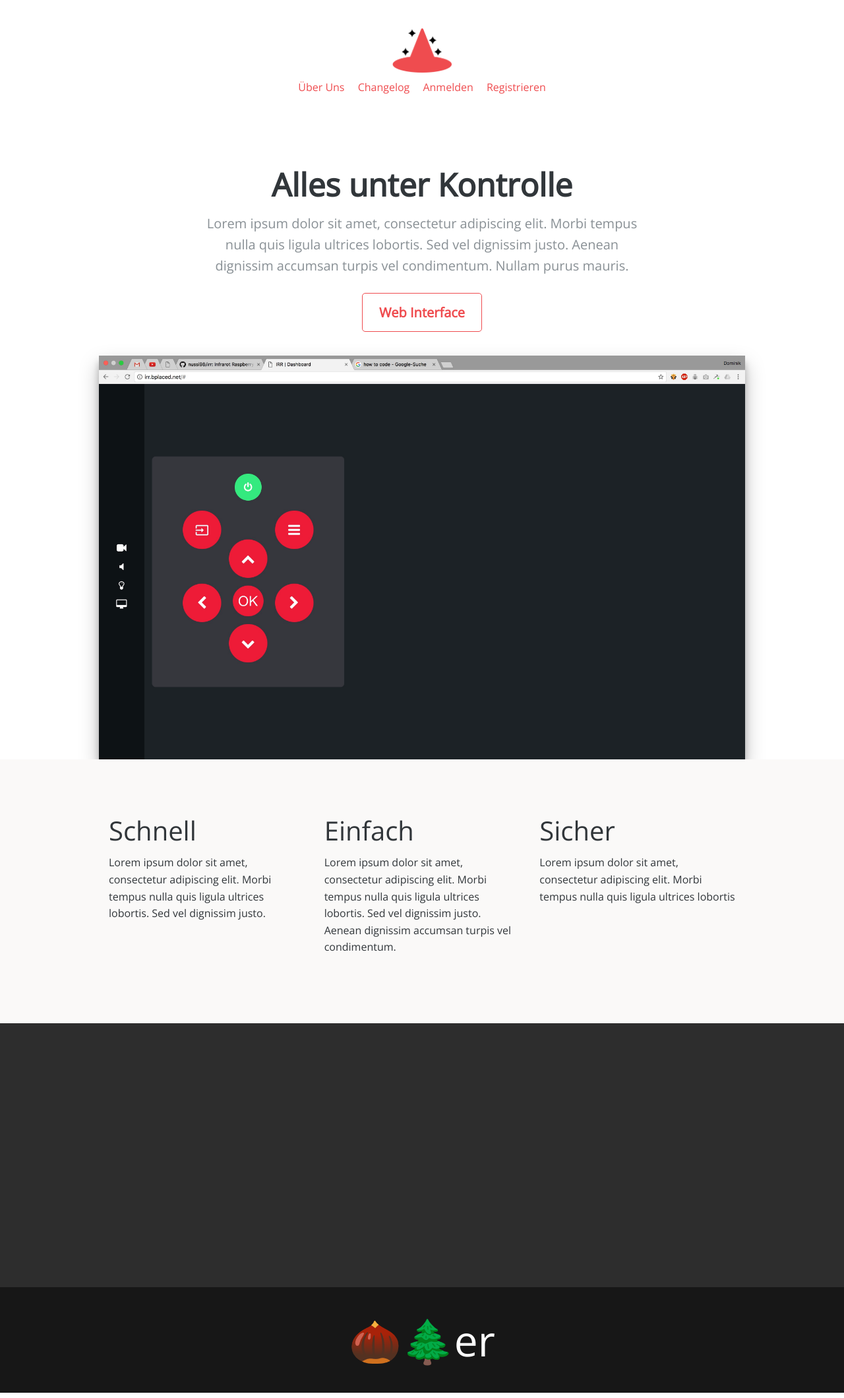
After one commit to nussbaumer-dominik/Mediatrix, a PHP site: page /showcase_Alternative.html in a window 1280 px wide. The commit adds this page. Shown: the whole page at 66% size. Run offline with PHP 8.4, Linux system fonts and the light colour scheme; some libraries are stand-ins or nearby versions.

Commit message:
new showcase

```diff
--- a/css/showcase.css
+++ b/css/showcase.css
@@ -35,6 +35,8 @@ header {
     color: #31363A;
     padding: 0;
     margin: 0; }
+    header ul #logo {
+      margin-bottom: 10px; }
     header ul li {
       display: inline-block;
       margin: 8px; }
@@ -46,11 +48,11 @@ header {
           color: #2D2D2D; }
 
 .hero {
-  padding-top: 40px;
+  padding-top: 20px;
   position: relative;
   z-index: 1; }
   .hero .upper {
-    padding-bottom: 80px; }
+    margin-bottom: 50px; }
   .hero h1 {
     font-size: 48px;
     margin-bottom: 0;
@@ -61,7 +63,7 @@ header {
     font-size: 20px;
     color: #899095;
     padding-top: 10px;
-    padding-bottom: 60px; }
+    padding-bottom: 40px; }
   .hero a {
     font-size: 20px;
     cursor: pointer;
--- a/css/showcase.scss
+++ b/css/showcase.scss
@@ -50,6 +50,10 @@ header {
     padding: 0;
     margin: 0;
 
+  #logo {
+    margin-bottom: 10px;
+  }
+
     li {
       display: inline-block;
       margin: 8px;
@@ -67,12 +71,12 @@ header {
 }
 
 .hero{
-  padding-top: 40px;
+  padding-top: 20px;
   position: relative;
   z-index: 1;
 
   .upper{
-    padding-bottom: 80px;
+    margin-bottom: 50px;
   }
 
   h1{
@@ -87,7 +91,7 @@ header {
     font-size: 20px;
     color: #899095;
     padding-top: 10px;
-    padding-bottom: 60px;
+    padding-bottom: 40px;
   }
 
   a{
--- /dev/null
+++ b/css/style.scss
@@ -0,0 +1,220 @@
+@import url('https://fonts.googleapis.com/css?family=Open+Sans');
+
+$color: #31363A;
+$main: #EF4C4F;
+$darkbg: #2D2D2D;
+
+//traffic-light color
+$ampel: #333;
+$color1: #FF0000;//red
+$color2: #FFFF00;//yellow
+$color3: #00FF00;//green
+
+html, body {
+  height: 100%;
+  font-family: 'Open Sans', 'Helvetica Neue', sans-serif;
+  -webkit-font-smoothing: antialiased;
+  background: #fff;
+  color: black;
+}
+
+body {
+  overflow-x: hidden;
+}
+
+*{
+  box-sizing: border-box;
+}
+
+.container {
+  max-width: 980px;
+  margin: 0 auto;
+  text-align: center;
+}
+
+.wrap {
+  width: 100%;
+  height: 100vh;
+  background: white;
+  overflow: hidden;
+
+  .circle {
+    background: $main;
+    position: absolute;
+    overflow: hidden;
+    height: 10000px;
+    width: 10000px;
+    top: -9097px;
+    border-radius: 50%;
+    left: 50%;
+    -webkit-transform: translate(-50%, 0);
+  }
+}
+  header {
+    width: 100%;
+    padding: 40px 0 0 0;
+    position: absolute;
+    bottom: 78vh;
+
+    ul {
+      list-style-type: none;
+      color: white;
+      padding: 0;
+      margin: 0;
+
+    #logo {
+      margin-bottom: 10px;
+    }
+
+    li {
+      display: inline-block;
+      margin: 8px;
+      a {
+        color: $color;
+        text-decoration: none;
+        transition: .2s;
+
+        &:hover{
+          color: white;
+        }
+      }
+    }
+  }
+}
+
+.landing {
+  padding-top: 20px;
+  position: absolute;
+  width: 100%;
+  bottom: -20.2vh;
+
+  .upper {
+    margin-bottom: 50px;
+  }
+
+  h1 {
+    font-size: 48px;
+    margin-bottom: 0;
+    font-weight: 900;
+    color: white;
+  }
+
+  p {
+    width: 66.666%;
+    margin: 0 auto;
+    font-size: 20px;
+    color: #f3f3f3;
+    padding-top: 10px;
+    padding-bottom: 40px;
+  }
+
+  img{
+  }
+
+  a {
+    font-size: 20px;
+    cursor: pointer;
+    color: white;
+    font-weight: 600;
+    padding: 0.75em 1.25em;
+    border-radius: 5px;
+    border: 1px solid white;
+    transition: .2s;
+
+    &:hover {
+      background: white;
+      color: $main;
+    }
+  }
+}
+
+.features {
+  position: relative;
+  height: 50vh;
+  width: 100%;
+}
+
+.status {
+  position: relative;
+  height: 50vh;
+  width: 100%;
+  margin: 0 auto;
+
+  .ampel {
+    position: relative;
+    display: block;
+    left: 50%;
+    top: 50%;
+    margin-left: -60px;
+    margin-top: -160px;
+    background-color: $ampel;
+    width: 120px;
+    height: 320px;
+    border-radius: 30px;
+  }
+
+  input {
+    //remove default style
+    -webkit-appearance: none;
+    -moz-appearance: none;
+
+    //make the traffic lights appear
+    position: relative;
+    left: 50%;
+    width: 80px;
+    height: 80px;
+    line-height: 80px;
+    top: 20px;
+    margin-left: -40px;
+    background-color: grey;
+    vertical-align: middle;
+    border-radius: 100%;
+    display: block;
+  }
+}
+
+#color1 {
+  background-color: darken($color1, 15%);
+  //animation: blink1 1s step-end infinite;
+}
+
+#color2 {
+  background-color: darken($color2, 15%);
+  //animation: blink1 1s step-end infinite;
+}
+
+#color3 {
+  //background-color: darken($color3, 15%);
+  animation: blink3 1s step-end infinite;
+}
+
+
+@keyframes blink1 {
+  0% {
+    background-color: $color1;
+  }
+
+  50% {
+    background-color: darken($color1,15%);
+  }
+}
+
+@keyframes blink2 {
+  0% {
+    background-color: $color2;
+  }
+
+  50% {
+    background-color: darken($color2,15%);
+  }
+}
+
+@keyframes blink3 {
+  0% {
+    background-color: $color3;
+  }
+
+  50% {
+    background-color: darken($color3,15%);
+  }
+}
--- /dev/null
+++ b/showcase_Alternative.html
@@ -0,0 +1,115 @@
+<!DOCTYPE html>
+<html lang="de">
+  <head>
+    <meta charset="UTF-8">
+    <meta name="viewport" content="width=device-width, initial-scale=1.0">
+    <meta http-equiv="X-UA-Compatible" content="ie=edge">
+    <title>Mediatrix - HTL3R Diplomarbeit</title>
+
+    <!-- Stylesheets -->
+    <link rel="stylesheet" href="css/foundation.min.css">
+    <link rel="stylesheet" href="https://cdnjs.cloudflare.com/ajax/libs/normalize/5.0.0/normalize.min.css">
+    <link href="https://maxcdn.bootstrapcdn.com/font-awesome/4.7.0/css/font-awesome.min.css" rel="stylesheet" integrity="sha384-wvfXpqpZZVQGK6TAh5PVlGOfQNHSoD2xbE+QkPxCAFlNEevoEH3Sl0sibVcOQVnN" crossorigin="anonymous">
+    <link rel="stylesheet" href="css/showcase.css">
+
+    <!-- jQuery -->
+    <script src="https://ajax.googleapis.com/ajax/libs/jquery/3.2.1/jquery.min.js"></script>
+
+    <!-- JS -->
+    <script src="js/main.js" charset="utf-8"></script>
+
+    <!-- Metadaten -->
+    <meta property="og:title" content="Lizard - Diplomarbeit">
+    <meta property="og:locale" content="de_AT">
+    <meta name="description" content="Web Interface">
+    <meta property="og:description" content="">
+    <link rel="canonical" href="">
+    <meta property="og:url" content="">
+    <meta property="og:site_name" content="Lizard">
+
+    <!-- Favicon -->
+    <link rel="shortcut icon" href="images/Mediatrix_Hut.png" type="image/x-icon">
+    <link rel="icon" href="images/Mediatrix_Hut.png" type="image/x-icon">
+  </head>
+  <body>
+      <header>
+        <div class="container">
+          <img src="images/Mediatrix_Hut.png" id="logo" alt="Logo" width="96" height="96">
+          <ul>
+            <li>
+              <a href="#">Über Uns</a>
+            </li>
+            <li>
+              <a href="#">Changelog</a>
+            </li>
+            <li>
+              <a href="#">Anmelden</a>
+            </li>
+            <li>
+              <a href="#">Registrieren</a>
+            </li>
+          </ul>
+        </div>
+      </header>
+
+      <section class="hero">
+        <div class="container">
+          <div class="upper">
+            <h1>
+              Alles unter Kontrolle
+            </h1>
+            <p>
+              Lorem ipsum dolor sit amet, consectetur adipiscing elit. Morbi tempus nulla quis ligula ultrices lobortis. Sed vel dignissim justo. Aenean dignissim accumsan turpis vel condimentum. Nullam purus mauris.
+            </p>
+            <a href="#">
+              Web Interface
+            </a>
+
+          </div>
+
+          <img src="images/web-interface.jpg" alt="Web Interface - Beamer">
+        </div>
+      </section>
+
+    </div>
+
+    <section class="features">
+      <div class="container">
+        <div class="row">
+          <div class="small-12 large-4 columns">
+            <h2>Schnell</h2>
+            <p>
+              Lorem ipsum dolor sit amet, consectetur adipiscing elit. Morbi tempus nulla quis ligula ultrices lobortis. Sed vel dignissim justo.
+            </p>
+          </div>
+          <div class="small-12 large-4 columns">
+            <h2>Einfach</h2>
+            <p>
+              Lorem ipsum dolor sit amet, consectetur adipiscing elit. Morbi tempus nulla quis ligula ultrices lobortis. Sed vel dignissim justo. Aenean dignissim accumsan turpis vel condimentum.
+            </p>
+          </div>
+          <div class="small-12 large-4 columns">
+            <h2>Sicher</h2>
+            <p>
+              Lorem ipsum dolor sit amet, consectetur adipiscing elit. Morbi tempus nulla quis ligula ultrices lobortis
+            </p>
+          </div>
+        </div>
+      </div>
+    </section>
+
+    <section class="pm">
+      <div class="container">
+
+      </div>
+    </section>
+
+    <footer>
+      <div>
+        <a href="#">
+          <h1 class="emoji"> 🌰🌲er</h1>
+        </a>
+      </div>
+    </footer>
+  </body>
+</html>
```
Also changed, not shown: css/style.css (+136 -159 lines), index.html (+25 -21 lines), 2 other files.
